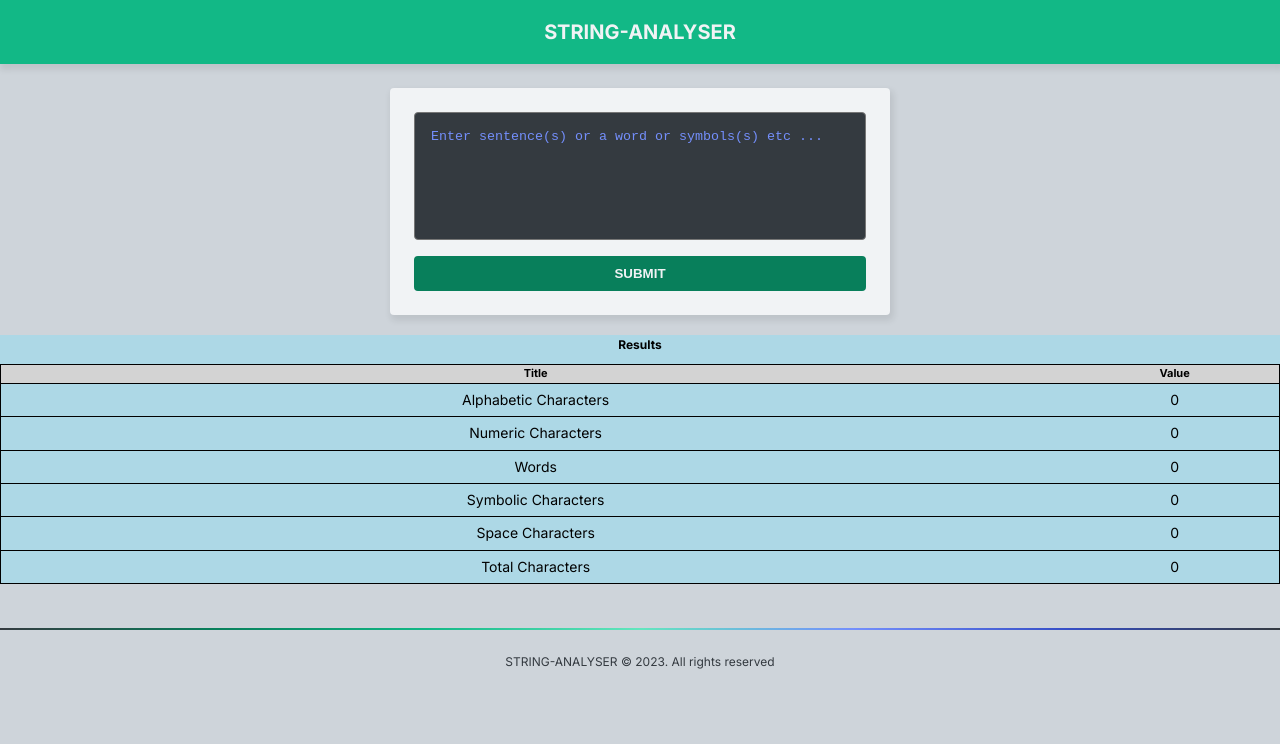
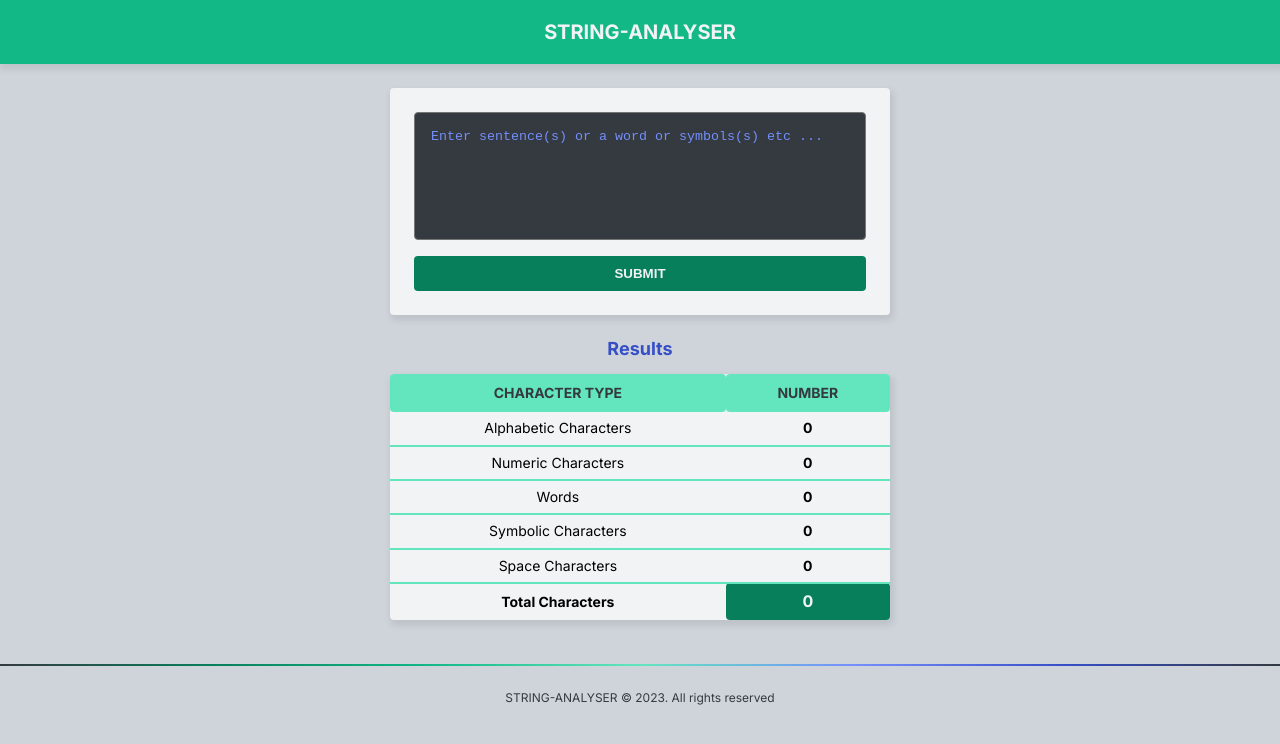
Before and after one commit to Tibz-Dankan/string-analyser, a React (Vite) app: page / in a window 1280 px wide. Shown: the top 744 px of the page. Built offline with nearby package versions, Linux system fonts and the light colour scheme.

Commit message:
feat: AnalysisResults UI styles

```diff
--- a/src/components/UI/AnalysisResults/AnalysisResults.module.scss
+++ b/src/components/UI/AnalysisResults/AnalysisResults.module.scss
@@ -1,33 +1,58 @@
 .analysis-results {
-  background-color: lightblue;
-  table {
-    width: 100%;
-    //   border-collapse: collapse;
-  }
+  width: 100%;
 }
-/* table.css */
 
 .results-table {
-  width: 80%;
+  width: 40rem;
   border-collapse: collapse;
   margin: 2rem auto;
+  padding: 2.4rem;
+  background-color: var(--color-grey-light-2);
+  border-radius: 0.4rem;
+  box-shadow: var(--shadow-light);
+  @media (min-width: 1030px) {
+    width: 50rem;
+  }
+  @media (max-width: 450px) {
+    width: 30rem;
+  }
 
   &__caption {
     text-align: center;
-    font-size: 1.2rem;
+    font-size: 1.8rem;
     font-weight: bold;
+    color: var(--color-secondary);
     margin-bottom: 1rem;
   }
   &__row {
-    border: 1px solid black;
+    margin: 0rem 2.4rem;
+    &:not(:last-child) {
+      border-bottom: 0.2rem solid var(--color-primary-light);
+    }
+    &:last-child {
+      font-weight: bold;
+    }
+    #total-char-value {
+      font-size: 1.6rem;
+      background-color: var(--color-primary-dark);
+      border-radius: 0.4rem;
+      color: var(--color-grey-light-2);
+    }
   }
   &__cell {
+    font-size: 1.4rem;
     padding: 0.5rem;
     text-align: center;
+    &:last-child {
+      font-weight: bold;
+    }
   }
   &__header-cell {
-    font-size: 1.1rem;
     font-weight: bold;
-    background-color: lightgray;
+    padding: 0.8rem;
+    border-radius: 0.4rem;
+    color: var(--color-grey-dark-3);
+    background-color: var(--color-primary-light);
+    text-transform: uppercase;
   }
 }
--- a/src/components/UI/AnalysisResults/AnalysisResults.tsx
+++ b/src/components/UI/AnalysisResults/AnalysisResults.tsx
@@ -13,12 +13,6 @@ interface AnalysisResultsProps {
 const AnalysisResults: React.FC<AnalysisResultsProps> = (
   props
 ): JSX.Element => {
-  // letters
-  // numbers
-  // words
-  // symbols
-  // spaces
-  // total characters
   return (
     <Fragment>
       <div className={styles["analysis-results"]}>
@@ -28,8 +22,10 @@ const AnalysisResults: React.FC<AnalysisResultsProps> = (
           </caption>
           <thead>
             <tr className={styles["results-table__row"]}>
-              <th className={styles["results-table__header-cell"]}>Title</th>
-              <th className={styles["results-table__header-cell"]}>Value</th>
+              <th className={styles["results-table__header-cell"]}>
+                Character Type
+              </th>
+              <th className={styles["results-table__header-cell"]}>Number</th>
             </tr>
           </thead>
           <tbody>
@@ -65,7 +61,10 @@ const AnalysisResults: React.FC<AnalysisResultsProps> = (
               <td className={styles["results-table__cell"]}>
                 Total Characters
               </td>
-              <td className={styles["results-table__cell"]}>
+              <td
+                className={styles["results-table__cell"]}
+                id={styles["total-char-value"]}
+              >
                 {props.totalCharacters}
               </td>
             </tr>
```
